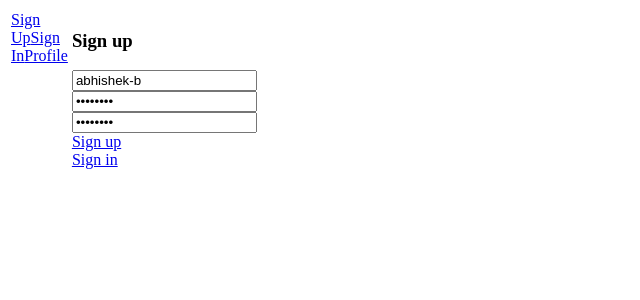
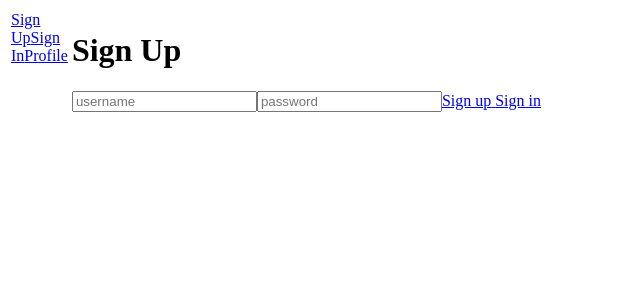
Before and after one commit to lifeashaze/kambaz-next-js, a Next.js app: page /Account/SignUp in a window 1280 px wide. Shown: the top 300 px of the page, without its empty margins (0-640 px from the left). Built offline with nearby package versions, Linux system fonts and the light colour scheme.

Commit message:
Sign up page now looks similar to sign in page

```diff
--- a/app/(Kambaz)/Account/SignUp/page.tsx
+++ b/app/(Kambaz)/Account/SignUp/page.tsx
@@ -1,31 +1,26 @@
 import Link from "next/link";
+import { FormControl } from "react-bootstrap";
 export default function Signup() {
   return (
     <div id="wd-signup-screen">
-      <h3>Sign up</h3>
-      <input
-        placeholder="username"
-        className="wd-username"
-        defaultValue="abhishek-b"
-      />
-      <br />
-      <input
+      <h1>Sign Up</h1>
+      <FormControl id="wd-username" placeholder="username" className="mb-2" />
+      <FormControl
+        id="wd-password"
         placeholder="password"
         type="password"
-        className="wd-password"
-        defaultValue="password"
+        className="mb-2"
       />
-      <br />
-      <input
-        placeholder="verify password"
-        type="password"
-        className="wd-password-verify"
-        defaultValue="password"
-      />
-      <br />
-      <Link href="Profile"> Sign up </Link>
-      <br />
-      <Link href="/Account/SignIn"> Sign in </Link>
+      <Link
+        id="wd-signup-link"
+        href="/Account/Profile"
+        className="btn btn-primary w-100 mb-2"
+      >
+        Sign up{" "}
+      </Link>
+      <Link id="wd-signin-link" href="/Account/SignIn">
+        Sign in
+      </Link>
     </div>
   );
 }
```
